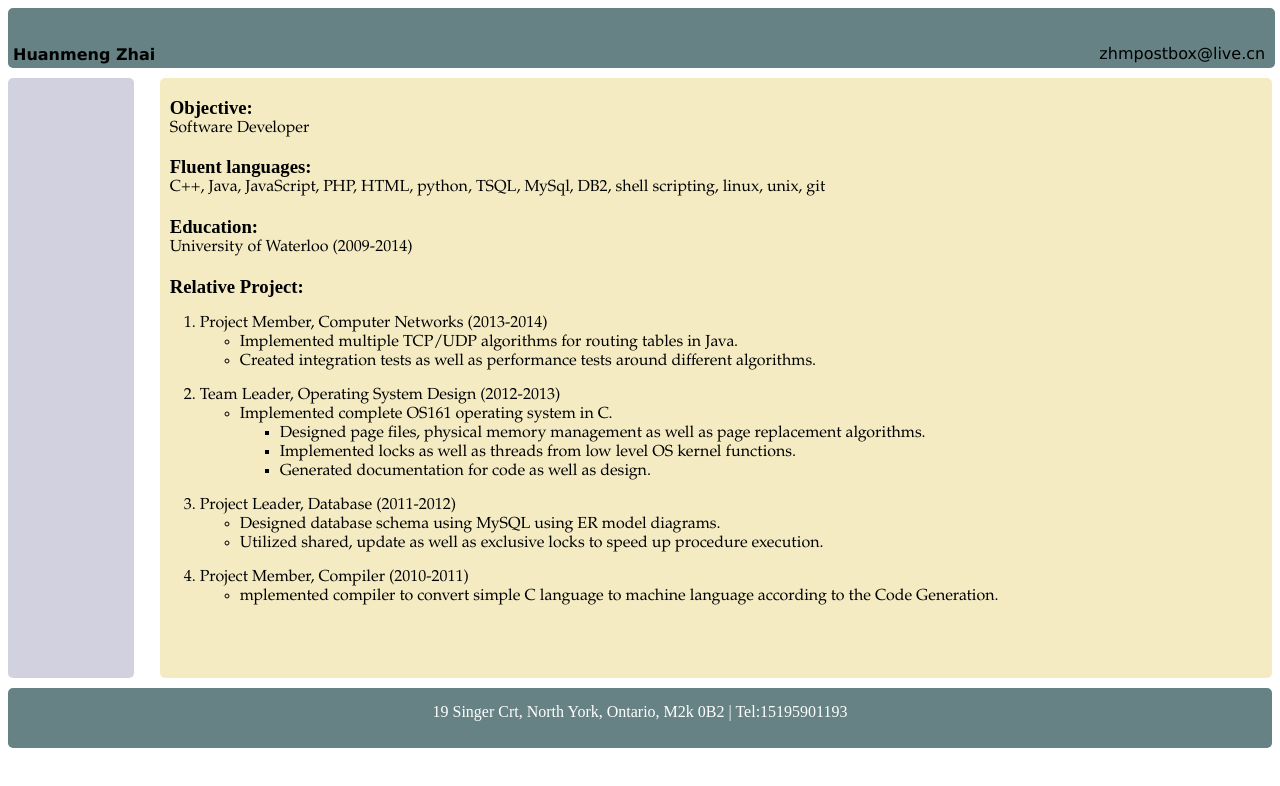
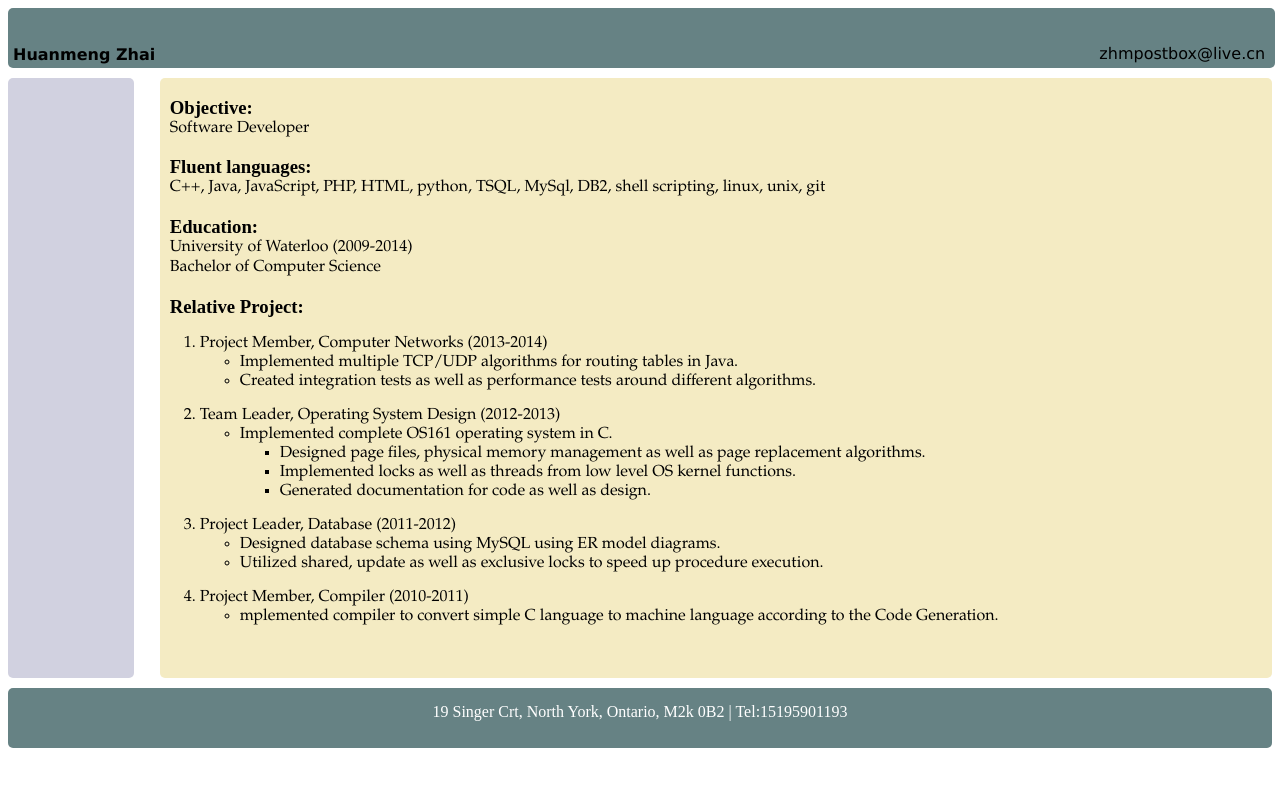
Before and after one commit to zhm5525/zhm5525.github.io, a plain HTML site: page index.html in a window 1280 px wide. Drawn offline with Linux system fonts and the light colour scheme.

Commit message:
my resume added

```diff
--- a/index.html
+++ b/index.html
@@ -23,6 +23,7 @@
 	<p>C++, Java, JavaScript, PHP, HTML, python, TSQL, MySql, DB2, shell scripting, linux, unix, git</p>
 	<h3>Education:</h3>
 	<p>University of Waterloo (2009-2014)</p>
+        <p>Bachelor of Computer Science</p>
 	<h3>Relative Project:</h3>
 	<ol>
 	<li class="project">Project Member, Computer Networks (2013-2014)</li>
```
Also changed, not shown: 1 other file.
